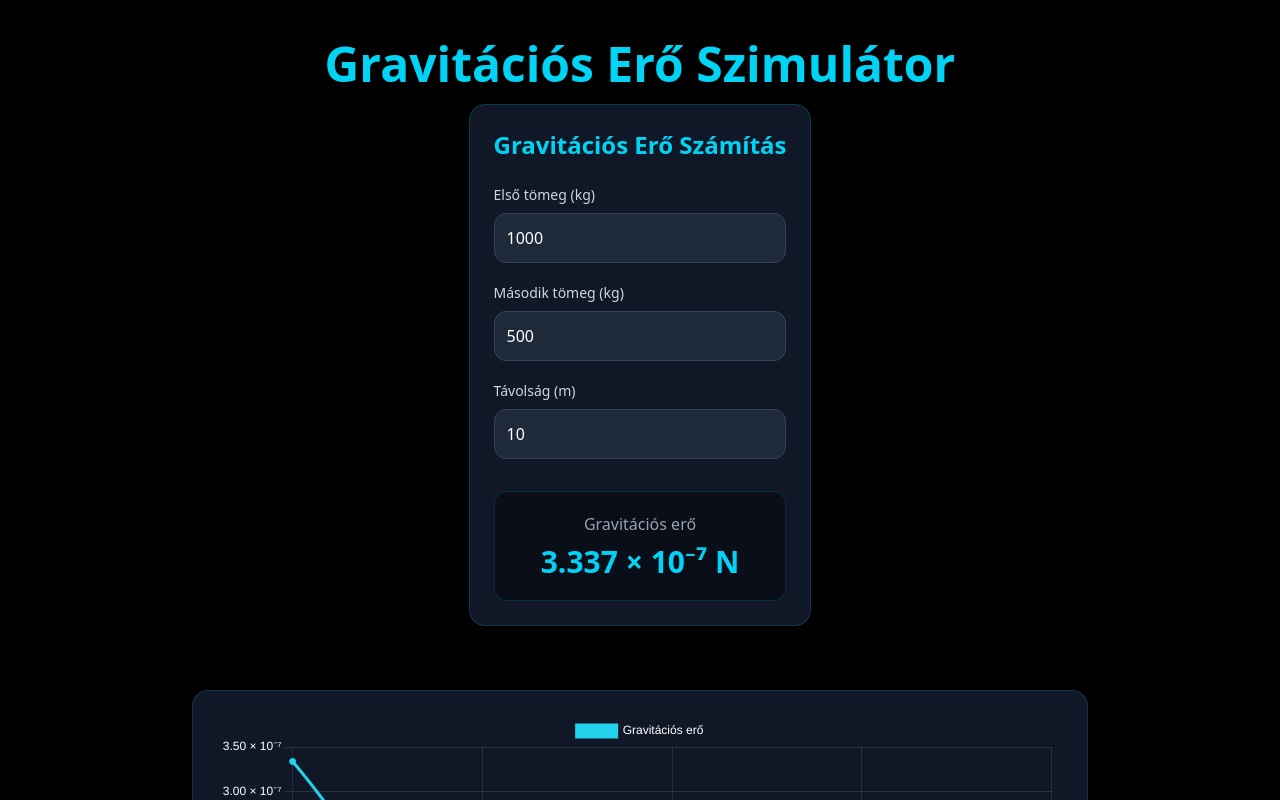
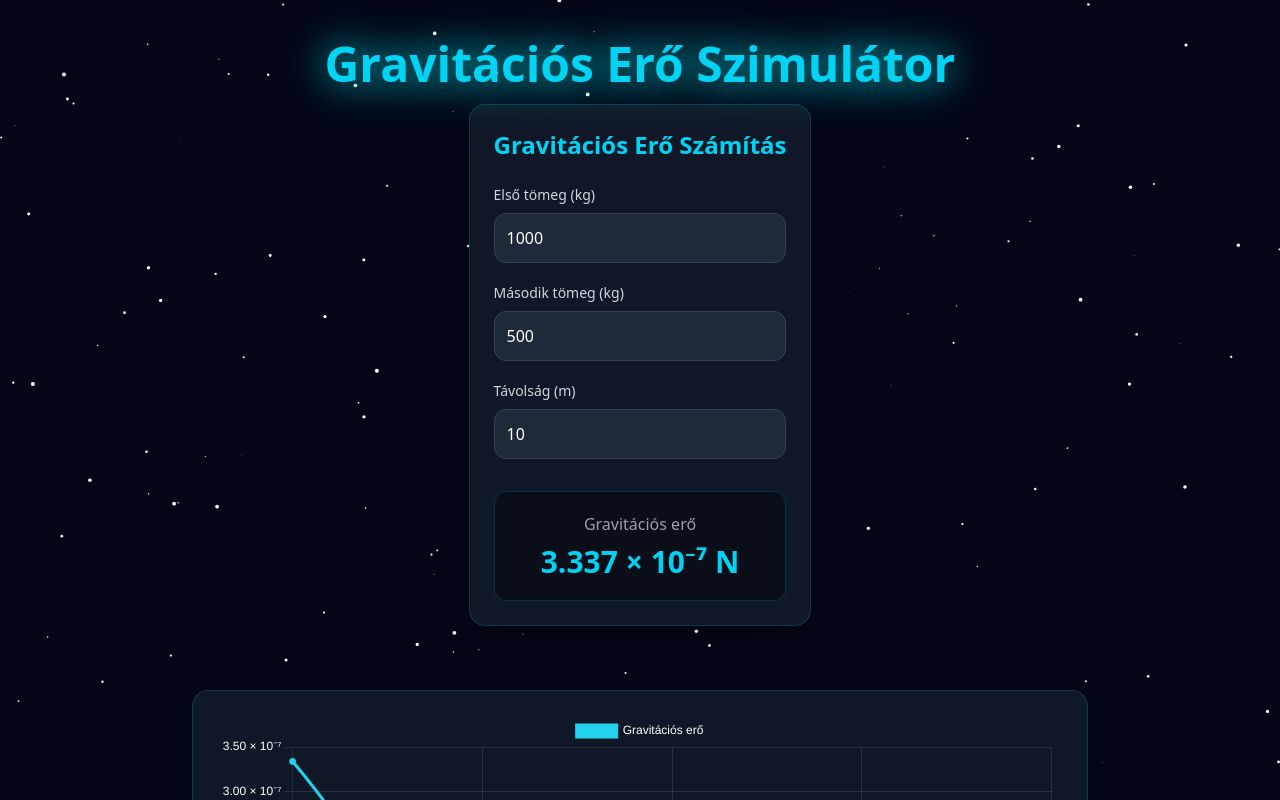
Before and after one commit to koterkristof/gravitacios_ero_projekt, a Next.js app: page / in a window 1280 px wide. Shown: the top 800 px of the page. Built offline with nearby package versions, Linux system fonts and the light colour scheme.

Commit message:
uj hatter 67

```diff
--- a/app/page.tsx
+++ b/app/page.tsx
@@ -5,17 +5,18 @@ import { useState } from "react";
 import GravityForm from "../components/GravityForm";
 import GravityChart from "../components/GravityChart";
 import SpaceAnimation from "../components/SpaceAnimation";
+import SpaceBackground from "../components/SpaceBackground";
 
 export default function Page() {
   const [force, setForce] = useState(0);
 
   return (
-    <main className="min-h-screen bg-gradient-to-b from-black to-gray-950 text-white p-10">
+    <main className="min-h-screen text-white p-10 relative overflow-hidden">
       <div className="max-w-6xl mx-auto flex flex-col items-center">
-        <h1 className="text-5xl font-extrabold text-cyan-400 mb-4">
+        <h1 className="text-5xl font-extrabold text-cyan-400 mb-4 drop-shadow-[0_0_20px_cyan]">
           Gravitációs Erő Szimulátor
         </h1>
-
+        <SpaceBackground />
 
         <div className="mb-8">
           <GravityForm onForceChange={setForce} />
--- /dev/null
+++ b/components/SpaceBackground.jsx
@@ -0,0 +1,56 @@
+"use client";
+
+import { useEffect, useRef } from "react";
+
+export default function SpaceBackground() {
+  const canvasRef = useRef(null);
+
+  useEffect(() => {
+    const canvas = canvasRef.current;
+    const ctx = canvas.getContext("2d");
+
+    canvas.width = window.innerWidth;
+    canvas.height = window.innerHeight;
+
+    const stars = Array.from({ length: 150 }, () => ({
+      x: Math.random() * canvas.width,
+      y: Math.random() * canvas.height,
+      size: Math.random() * 2,
+      speed: Math.random() * 0.5,
+    }));
+
+    function animate() {
+      ctx.clearRect(0, 0, canvas.width, canvas.height);
+
+      // háttér
+      ctx.fillStyle = "#020617";
+      ctx.fillRect(0, 0, canvas.width, canvas.height);
+
+      // csillagok
+      ctx.fillStyle = "white";
+      stars.forEach((star) => {
+        ctx.beginPath();
+        ctx.arc(star.x, star.y, star.size, 0, Math.PI * 2);
+        ctx.fill();
+
+        star.y += star.speed;
+
+        if (star.y > canvas.height) {
+          star.y = 0;
+          star.x = Math.random() * canvas.width;
+        }
+      });
+
+      requestAnimationFrame(animate);
+    }
+
+    animate();
+  }, []);
+
+  return (
+    <canvas
+      ref={canvasRef}
+      className="fixed top-0 left-0 w-full h-full -z-10"
+    />
+  );
+}
```
